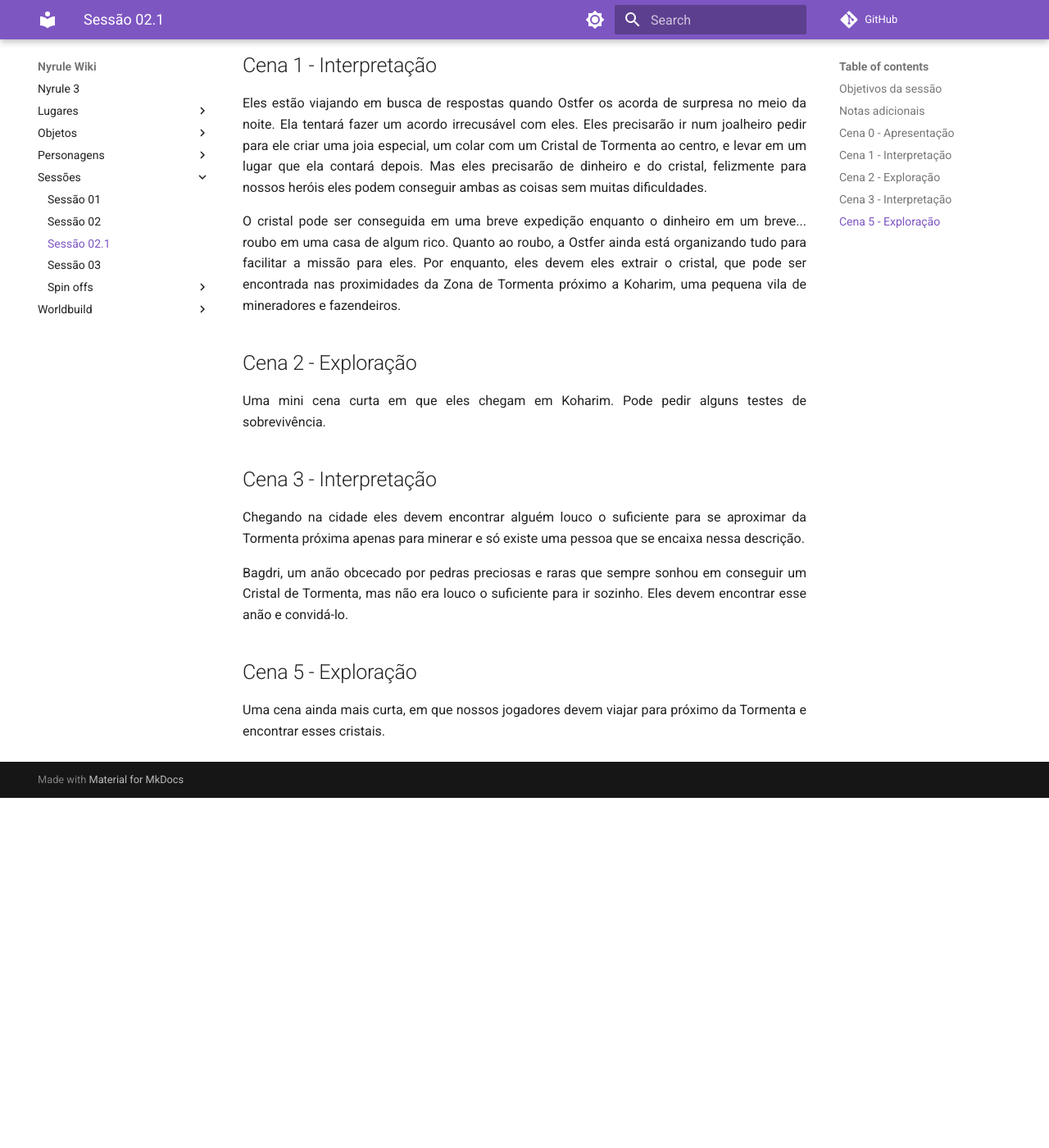
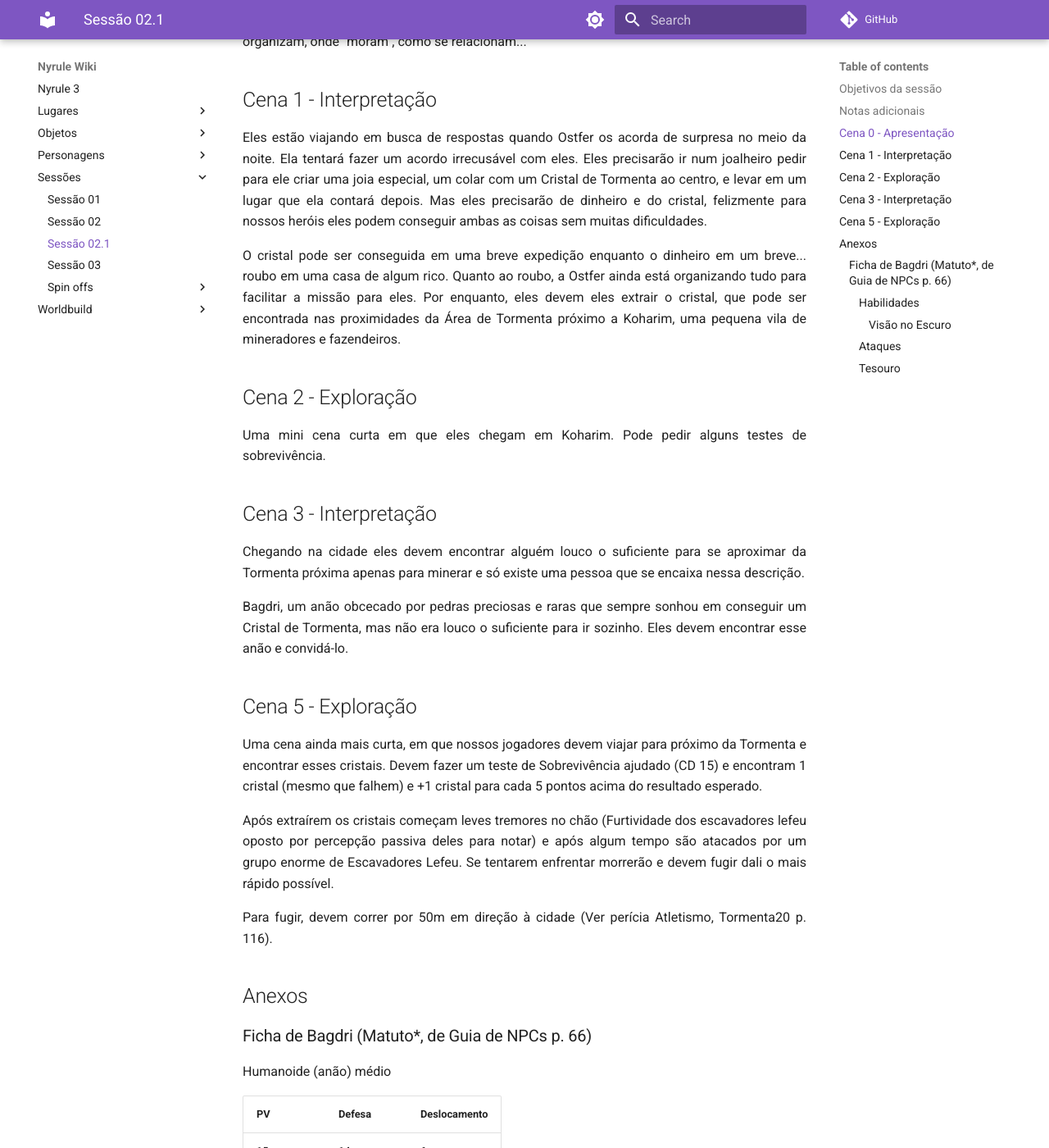
Before and after one commit to NiiMiyo/mkdocs-nyrule3, an MkDocs documentation site: the page built from docs/Sessões/Sessão_02-1.md, in a window 1280 px wide and 1400 px high, scrolled down 795 px. Shown: the whole window at 82% size. Built offline with MkDocs 1.6.1 and Material for MkDocs 9.7.7, drawn with Linux system fonts in a browser that asks for light colours; comment, search, counter and statistics services are not loaded; before the commit the page ends 1768 px from its top, so only the background shows below that; some of the changed text lies outside the part shown.

Commit message:
Finalizando Sessão 2.1

```diff
--- a/docs/Sessões/Sessão_02-1.md
+++ b/docs/Sessões/Sessão_02-1.md
@@ -12,12 +12,14 @@ Okay, com o pouco tempo que eu tenho até a próxima sessão eu preciso preparar
 1. Escolher a perícia e o Poder Geral de Amna.
 
 ## Cena 0 - Apresentação
+Falar com eles sobre o nível por marco e não XP.
+
 Conversar com eles sobre como eles se organizam com relação à onde eles dormem, como se organizam, onde "moram", como se relacionam...
 
 ## Cena 1 - Interpretação
 Eles estão viajando em busca de respostas quando Ostfer os acorda de surpresa no meio da noite. Ela tentará fazer um acordo irrecusável com eles. Eles precisarão ir num joalheiro pedir para ele criar uma joia especial, um colar com um Cristal de Tormenta ao centro, e levar em um lugar que ela contará depois. Mas eles precisarão de dinheiro e do cristal, felizmente para nossos heróis eles podem conseguir ambas as coisas sem muitas dificuldades.
 
-O cristal pode ser conseguida em uma breve expedição enquanto o dinheiro em um breve... roubo em uma casa de algum rico. Quanto ao roubo, a Ostfer ainda está organizando tudo para facilitar a missão para eles. Por enquanto, eles devem eles extrair o cristal, que pode ser encontrada nas proximidades da Zona de Tormenta próximo a Koharim, uma pequena vila de mineradores e fazendeiros.
+O cristal pode ser conseguida em uma breve expedição enquanto o dinheiro em um breve... roubo em uma casa de algum rico. Quanto ao roubo, a Ostfer ainda está organizando tudo para facilitar a missão para eles. Por enquanto, eles devem eles extrair o cristal, que pode ser encontrada nas proximidades da Área de Tormenta próximo a Koharim, uma pequena vila de mineradores e fazendeiros.
 
 ## Cena 2 - Exploração
 Uma mini cena curta em que eles chegam em Koharim. Pode pedir alguns testes de sobrevivência.
@@ -28,4 +30,51 @@ Chegando na cidade eles devem encontrar alguém louco o suficiente para se aprox
 Bagdri, um anão obcecado por pedras preciosas e raras que sempre sonhou em conseguir um Cristal de Tormenta, mas não era louco o suficiente para ir sozinho. Eles devem encontrar esse anão e convidá-lo.
 
 ## Cena 5 - Exploração
-Uma cena ainda mais curta, em que nossos jogadores devem viajar para próximo da Tormenta e encontrar esses cristais.
+Uma cena ainda mais curta, em que nossos jogadores devem viajar para próximo da Tormenta e encontrar esses cristais. Devem fazer um teste de Sobrevivência ajudado (CD 15) e encontram 1 cristal (mesmo que falhem) e +1 cristal para cada 5 pontos acima do resultado esperado.
+
+Após extraírem os cristais começam leves tremores no chão (Furtividade dos escavadores lefeu oposto por percepção passiva deles para notar) e após algum tempo são atacados por um grupo enorme de Escavadores Lefeu. Se tentarem enfrentar morrerão e devem fugir dali o mais rápido possível.
+
+Para fugir, devem correr por 50m em direção à cidade (Ver perícia Atletismo, Tormenta20 p. 116).
+
+## Anexos
+### Ficha de Bagdri (Matuto*, de Guia de NPCs p. 66)
+Humanoide (anão) médio
+
+| PV  | Defesa | Deslocamento |
+| --- | ------ | ------------ |
+| 15  | 14     | 6m           |
+
+Reflexos +0; Vontade +3; Fortitude +5.
+
+<div markdown style="display:flex; flex-direction:row; width:100%; gap: 20px">
+  <div markdown>
+  | Atributo     | Valor |
+  | ------------ | ----- |
+  | Força        | 2     |
+  | Destreza     | 0     |
+  | Constituição | 3     |
+  | Inteligência | 0     |
+  | Sabedoria    | 1     |
+  | Carisma      | -1    |
+  </div>
+  <div markdown>
+  | Perícias           | Bônus |
+  | ------------------ | ----- |
+  | Atletismo          | +6    |
+  | Ofício (minerador) | +4    |
+  | Iniciativa         | +3    |
+  | Percepção          | +3    |
+  </div>
+</div>
+
+#### Habilidades
+##### Visão no Escuro
+A criatura enxerga em escuridão total em alcance curto (exceto mágica). Ela ignora camuflagem total por esse tipo de escuridão (veja Tormenta20, p. 238).
+
+#### Ataques
+**Corpo a corpo:** Picareta +8 (1d6+5 perfuração, x3).
+
+#### Tesouro
+**Equipamento:** Gibão de peles, picareta.
+
+**Tesouro:** Nenhum.
```
Also changed, not shown: docs/Objetos/Cristal_de_Tormenta.md (+1 -1 lines), docs/Worldbuild/Fichas_de_Ameaça/Escavador_lefeu.md (added, +55 -0 lines), docs/Worldbuild/Regras_da_Casa/Percepção_Passiva.md (added, +8 -0 lines).
